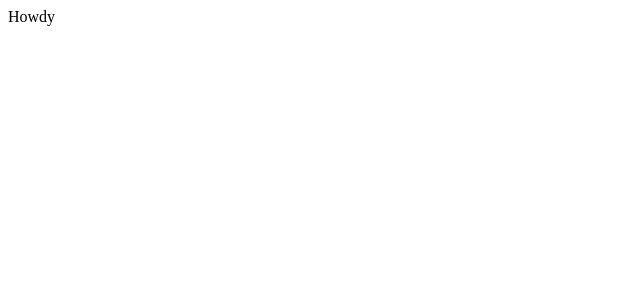
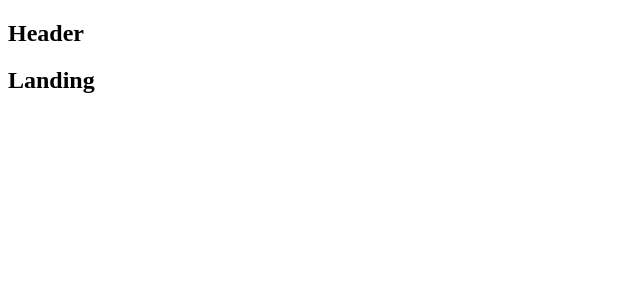
Before and after one commit to Holstein30/NodeWithReact, a React (Create React App) app in the folder client/: page / in a window 1280 px wide. Shown: the top 300 px of the page, without its empty margins (0-640 px from the left). Built offline with nearby package versions, Linux system fonts and the light colour scheme.

Commit message:
Client Side - basic routing test complete

```diff
--- a/client/src/components/App.js
+++ b/client/src/components/App.js
@@ -7,7 +7,18 @@ const SurveyNew = () => <h2>SurveyNew</h2>;
 const Landing = () => <h2>Landing</h2>;
 
 const App = () => {
-    return <div>Howdy</div>;
+    return (
+        <div>
+            <BrowserRouter>
+                <Header />
+                <div>
+                    <Route path="/" exact component={Landing} />
+                    <Route path="/surveys" exact component={Dashboard} />
+                    <Route path="/surveys/new" component={SurveyNew} />
+                </div>
+            </BrowserRouter>
+        </div>
+    );
 };
 
 export default App;
```
